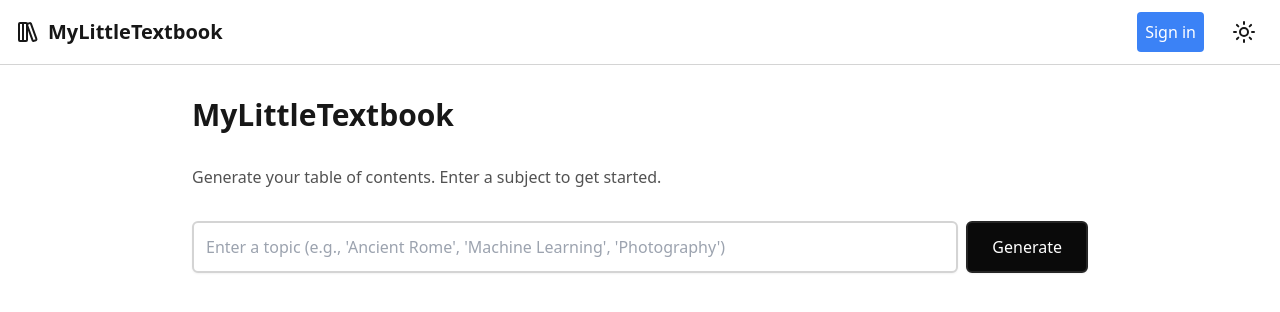
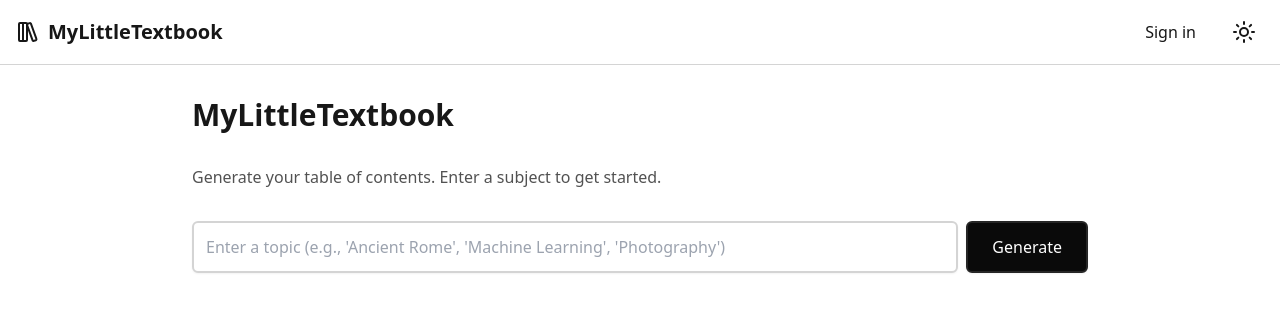
Before and after one commit to paradimes/mylittletextbook-next14, a Next.js app in the folder my-app/: page / in a window 1280 px wide. Shown: the top 312 px of the page. Built offline with nearby package versions, Linux system fonts and the light colour scheme; no server answers.

Commit message:
style fix

```diff
--- a/my-app/src/components/auth/AuthButton.tsx
+++ b/my-app/src/components/auth/AuthButton.tsx
@@ -24,7 +24,7 @@ export default function AuthButton() {
       <div>
         <button
           onClick={handleLogout}
-          className=" hover:bg-neutral-100 dark:hover:bg-neutral-700 p-2 rounded"
+          className=" hover:bg-neutral-100 dark:hover:bg-neutral-800 p-2 rounded"
         >
           Sign out
         </button>
@@ -47,7 +47,7 @@ export default function AuthButton() {
         //   },
         // })
       }
-      className="bg-blue-500 text-white p-2 rounded"
+      className=" hover:bg-neutral-100 dark:hover:bg-neutral-800 p-2 rounded"
     >
       Sign in
     </button>
```
